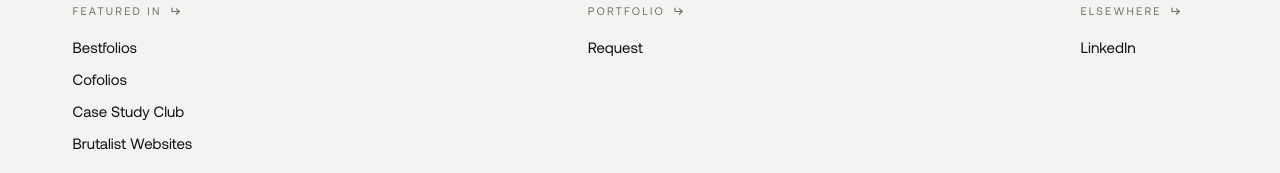
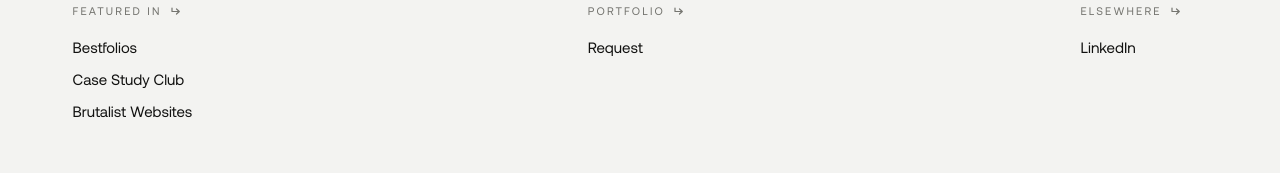
Before and after one commit to shawnjr222/design, a React (Vite) app: page / in a window 1280 px wide. Shown: the part 2938-3111 px from the top of the page. Built offline with nearby package versions, Linux system fonts and the light colour scheme; no server answers.

Commit message:
Footer: remove Cofolios from Featured in
Co-Authored-By: Claude Sonnet 5.5 <noreply@anthropic.com>

```diff
--- a/src/SiteFooter.tsx
+++ b/src/SiteFooter.tsx
@@ -12,7 +12,10 @@ function columns(mode: Mode): { title: string; links: FooterLink[] }[] {
     return [
       {
         title: 'Featured in',
-        links: aboutReference.featured.slice(0, 4).map((f) => ({ label: f.label, href: f.href, external: true })),
+        links: aboutReference.featured
+          .slice(0, 4)
+          .filter((f) => f.label !== 'Cofolios')
+          .map((f) => ({ label: f.label, href: f.href, external: true })),
       },
       {
         title: 'Portfolio',
```
